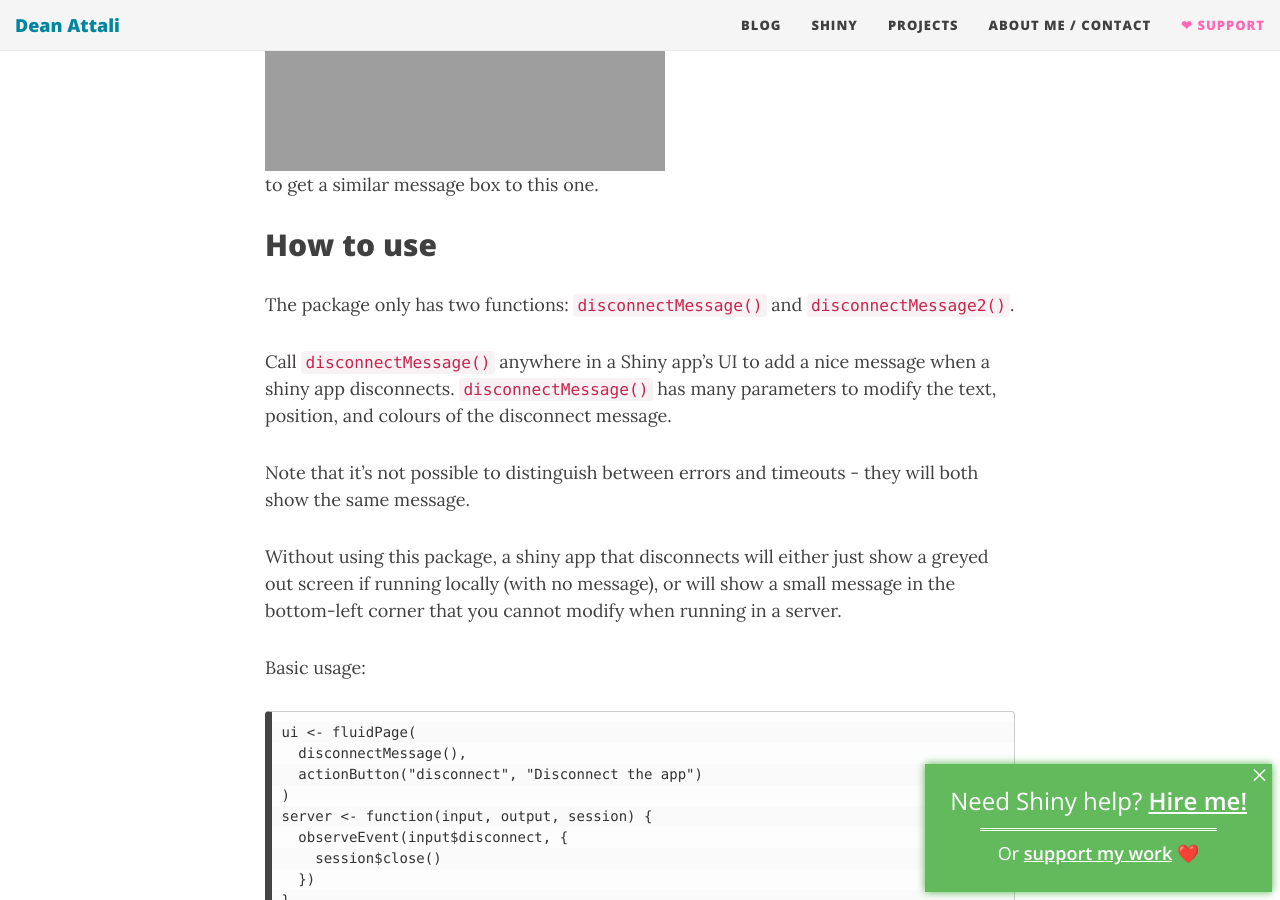
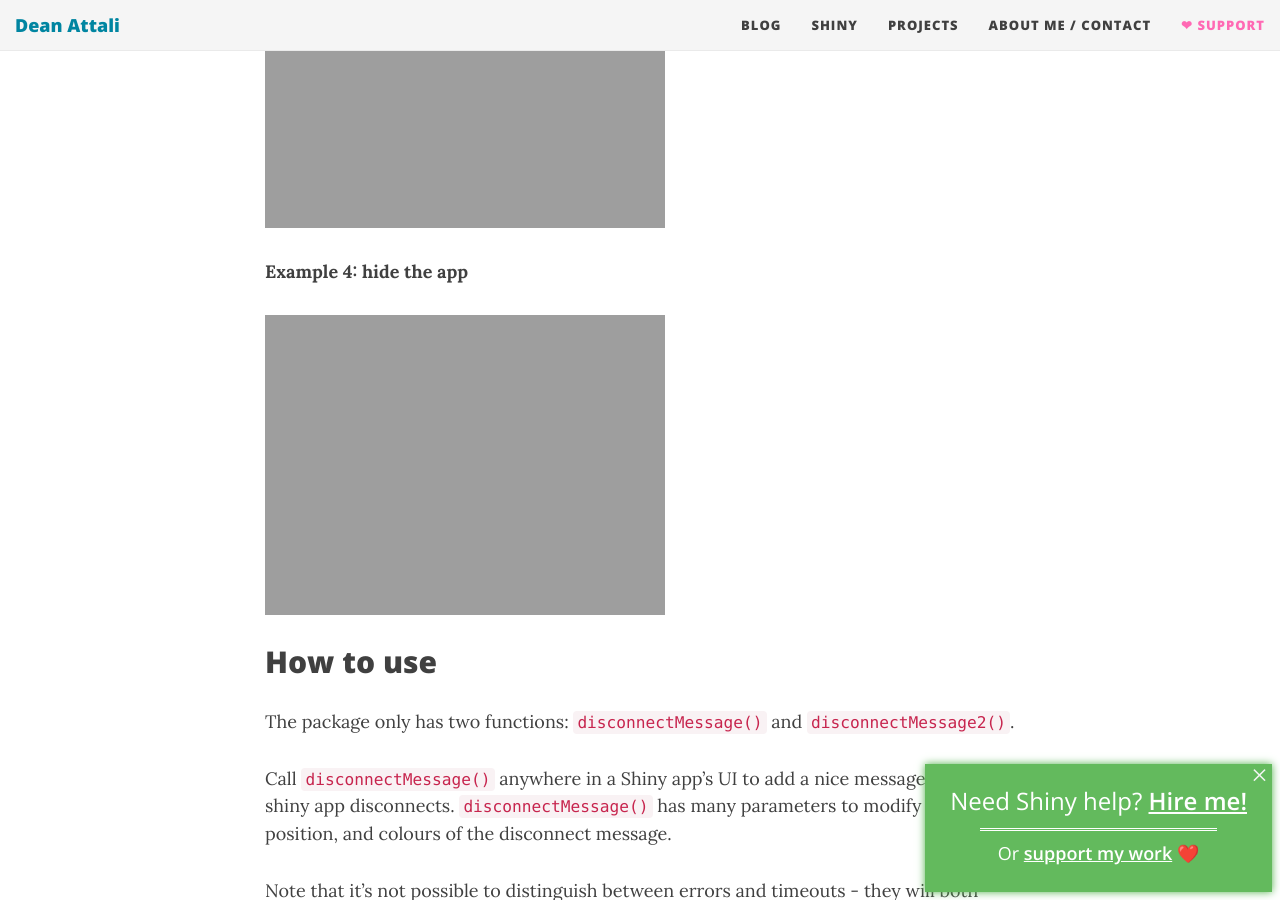
Before and after one commit to daattali/daattali.github.io, a Jekyll site: the page built from _posts/2020-07-28-shinydisconnect-package.md, in a window 1280 px wide and 900 px high, scrolled down 3916 px. Built offline with Jekyll 4.4.1, drawn with Linux system fonts in a browser that asks for light colours; nearby versions of some CDN libraries; comment, search, counter and statistics services are not loaded.

Commit message:
Update 2020-07-28-shinydisconnect-package.md

```diff
--- a/_posts/2020-07-28-shinydisconnect-package.md
+++ b/_posts/2020-07-28-shinydisconnect-package.md
@@ -59,8 +59,13 @@ For interactive examples and to see all the features, [check out the demo app](h
 
 **Example 3: full-width and vertically centered ([code](https://github.com/daattali/shinydisconnect/blob/master/inst/examples/special/app.R))**
 
+You can also use `disconnectMessage2()` to get a similar message box to this one.
+
 [![special screenshot]({{ site.url }}/img/blog/shinydisconnect/special.png)]({{ site.url }}/img/blog/shinydisconnect/special.png)
-You can also use `disconnectMessage2()` to get a similar message box to this one.
+
+**Example 4: hide the app**
+
+[![special screenshot]({{ site.url }}/img/blog/shinydisconnect/special2.PNG)]({{ site.url }}/img/blog/shinydisconnect/special2.PNG)
 
 ## How to use {#usage}
 
```
